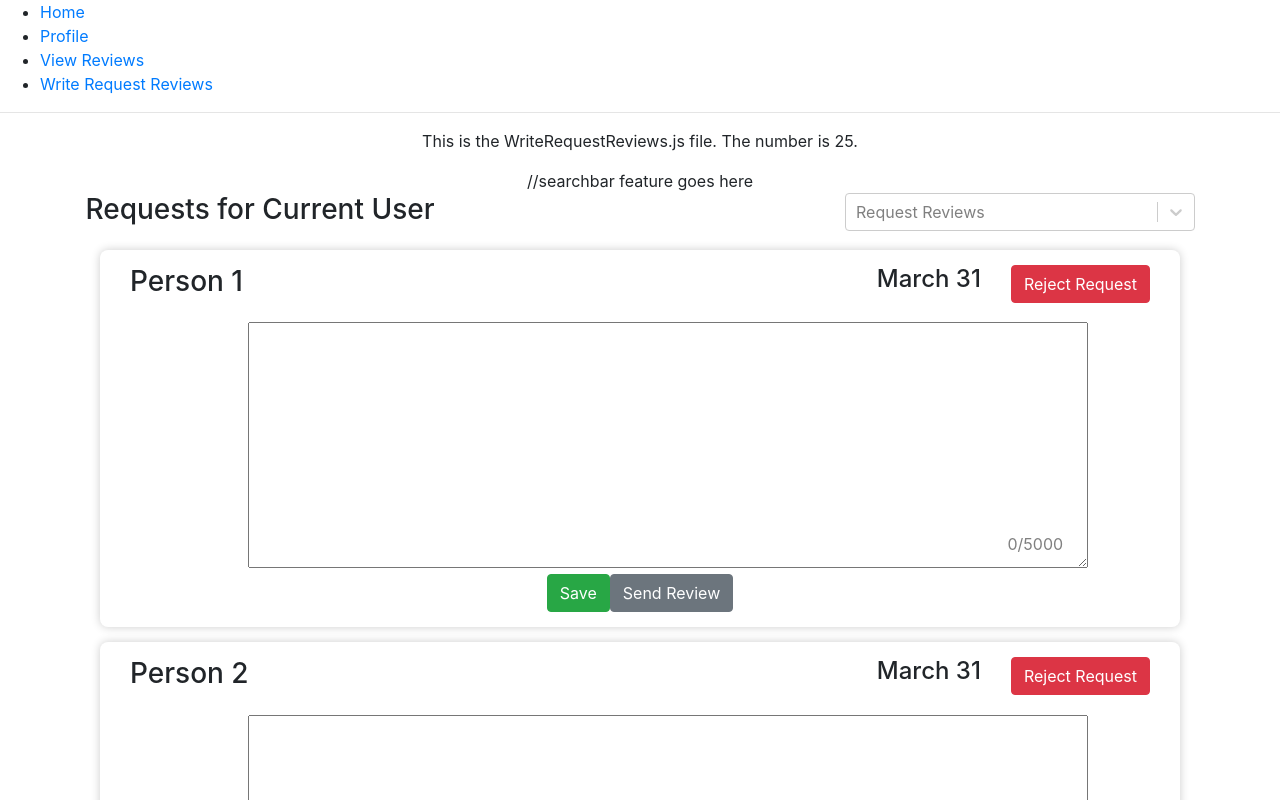
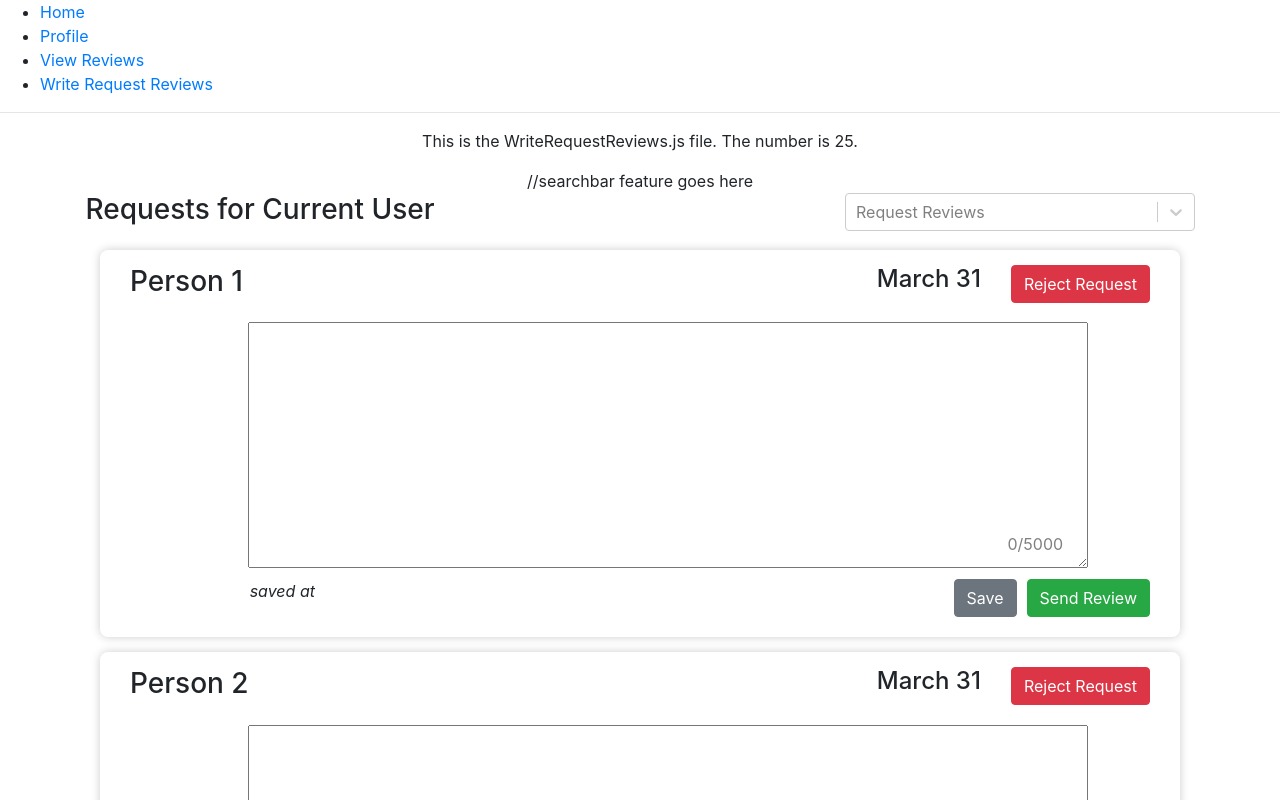
Before and after one commit to StephenTemp/SaltySplatoon-PET, a React (Create React App) app: page /writerequestreviews in a window 1280 px wide. Shown: the top 800 px of the page. Built offline with nearby package versions, Linux system fonts and the light colour scheme; no server answers.

Commit message:
added save time and changed the buttons location

```diff
--- a/src/Requests.js
+++ b/src/Requests.js
@@ -71,6 +71,7 @@ class Requests extends React.Component {
         // }) })
         let requestsCopy = [...this.state.requests];
         requestsCopy[index].content = saveContent;
+        requestsCopy[index].saved_at_time = new Date().toLocaleTimeString();
         this.setState({
             requests: requestsCopy
             })
@@ -136,8 +137,11 @@ class Requests extends React.Component {
                         <textarea id='textarea' style={textareastyle} name='textarea' rows='10' onChange={(e)=>{this.handleTextChange(e,index)}}></textarea>
                         <p id='char_count' sytle={char_count_style} >{request.text_length_left}/5000</p>
                         <br></br>
-                        <Button id='savebtn' color='success' onClick={(e) => (this.handleSaveReview(e, index))}>Save</Button>
-                        <Button id='sendreviewbtn' onClick={(e) => (this.handleSendReview(e, index))}>Send Review</Button>
+                        <p style={{display: 'flex', justifyContent: 'flex-end', margin:'5px', marginRight: '15px'}}>
+                            <i id='savedat' style={{position:'relative', right:'62%'}}>saved at {request.saved_at_time}</i>
+                            <Button id='savebtn' style={{marginRight: '10px'}} color='secondary' onClick={(e) => (this.handleSaveReview(e, index))}>Save</Button>
+                            <Button id='sendreviewbtn' color='success'>Send Review</Button>
+                        </p>
                     </Collapse>
                 </p>
             </Container>
```
